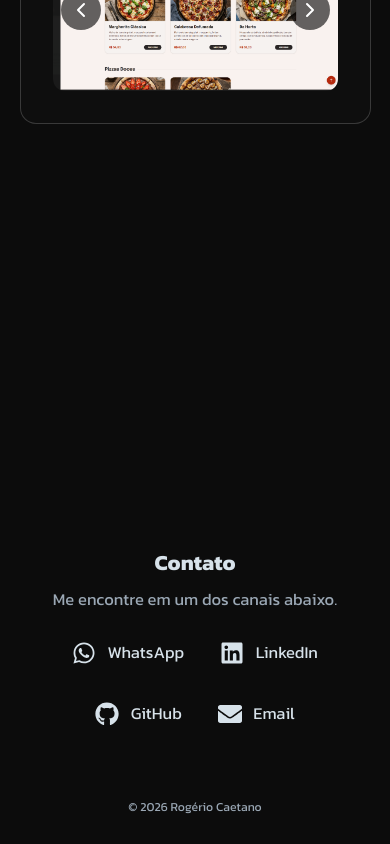
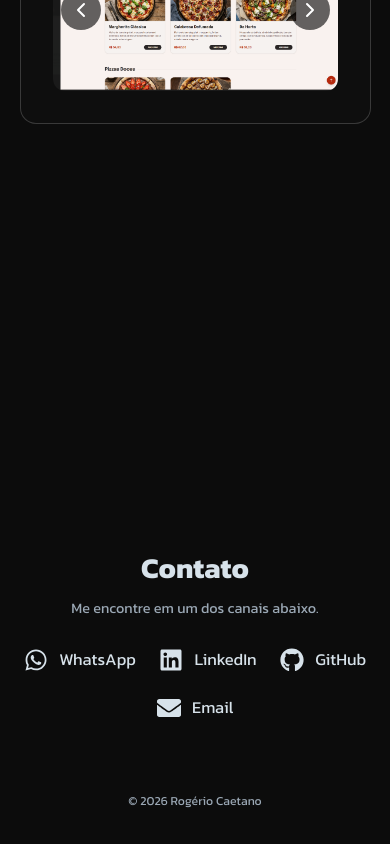
Before and after one commit to rogeriocaetanojr/portfolio-rogerio, a React (Vite) app: page / in a window 390 px wide. Shown: the part 3884-4728 px from the top of the page. Built offline with nearby package versions, Linux system fonts and the light colour scheme.

Commit message:
feat(contact): ajusta gap e fontes para mobile

```diff
--- a/src/components/Contact.jsx
+++ b/src/components/Contact.jsx
@@ -5,11 +5,11 @@ export function Contact() {
     <section id="contato" style={{ minHeight: 'auto', display: 'flex', flexDirection: 'column', justifyContent: 'flex-start', padding: '60px 5vw 3rem', scrollMarginTop: '100px' }}>
       <div style={{ display: 'flex', flexDirection: 'column', alignItems: 'center', gap: '2rem' }}>
         <div style={{ textAlign: 'center' }}>
-          <h2>Contato</h2>
-          <p style={{ color: '#9BA8B5', fontSize: '1.15rem', marginTop: '0.5rem' }}>Me encontre em um dos canais abaixo.</p>
+          <h2 className="contact-title">Contato</h2>
+          <p className="contact-subtitle" style={{ color: '#9BA8B5', fontSize: '1.15rem', marginTop: '0.5rem' }}>Me encontre em um dos canais abaixo.</p>
         </div>
 
-        <div style={{ display: 'flex', flexDirection: 'row', flexWrap: 'wrap', justifyContent: 'center', gap: '2.5rem' }}>
+        <div className="contact-links" style={{ display: 'flex', flexDirection: 'row', flexWrap: 'wrap', justifyContent: 'center', gap: '2.5rem' }}>
           <a href="https://wa.me/41992522036" target="_blank" rel="noopener noreferrer" className="link-contato">
             <FaWhatsapp size={24} /> WhatsApp
           </a>
--- a/src/index.css
+++ b/src/index.css
@@ -197,6 +197,17 @@ a {
     margin: 1rem auto 0 !important;
     font-size: 1rem !important;
   }
+
+  /* Contact responsivo */
+  .contact-title {
+    font-size: 2rem !important;
+  }
+  .contact-subtitle {
+    font-size: 1rem !important;
+  }
+  .contact-links {
+    gap: 1.6rem !important;
+  }
 }
 
 .header-mobile-link {
```
